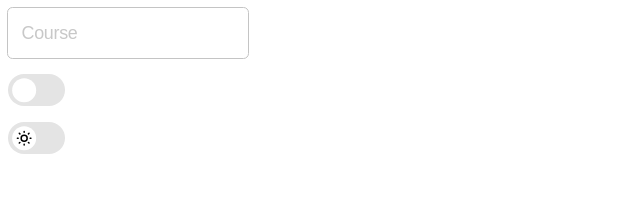
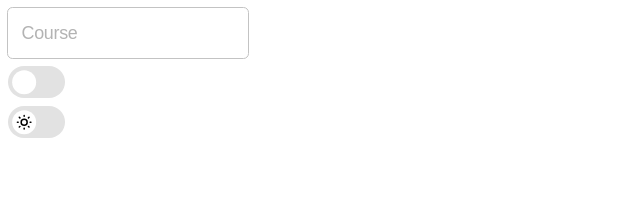
Before and after one commit to Myslitel666/Svelte-UI, a SvelteKit app: page / in a window 1280 px wide. Shown: the top 212 px of the page, without its empty margins (0-640 px from the left). Built offline with nearby package versions, Linux system fonts and the light colour scheme.

Commit message:
Fixed a bug related to changing the background for a light theme.

```diff
--- a/src/components/inputs/switches/Switch.svelte
+++ b/src/components/inputs/switches/Switch.svelte
@@ -4,9 +4,6 @@
         style:height = {height}
         style:background-color = {checked ? theme.primaryColor : theme.fillColor}
         style:--Xl-border-radius = {borderRadius}
-        on:keydown={()=> {}}
-        role="button"
-        tabindex="0"
     >
     </span>
     <span
@@ -66,7 +63,7 @@
         position: absolute;
         width: 3.55rem;
         border-radius: var(--Xl-border-radius);
-        transition: 0.6s;
+        transition: var(--Xl-effectsTimeCode);
     }
     .switch {
         position: absolute;
@@ -74,7 +71,7 @@
         width: 1.5rem;
         height: 1.5rem;
         border-radius: var(--Xl-border-radius);
-        transition: .3s;
+        transition: var(--Xl-effectsTimeCode);
         display: flex; /* Используем Flexbox для центрирования */
         justify-content: center; /* Центрируем по горизонтали */
         align-items: center; /* Центрируем по вертикали */
--- a/src/components/inputs/text-fields/TextField.svelte
+++ b/src/components/inputs/text-fields/TextField.svelte
@@ -8,15 +8,13 @@
         style:--Xl-height = {height}
         style:border = none
         style:border-radius = {borderRadius}
-        style:transition = 'outline-color {effectsTimeCode} ease'
-        style:background-color = {theme.backgroundColor}
         style:padding-left = {paddingLeft}
         style:padding-right = {paddingRight}
         style:font-size = {fontSize}
         style:font-width = 0.5rem
         style:--Xl-color = {theme.primaryColor}
+        style:--Xl-border-color = {theme.borderColor}
         style:--Xl-textColor = {theme.textColor}
-        style:--Xl-borderColor = {theme.borderColor}
         style:--Xl-hoverBorderColor = {theme.textColor}
         style:--Xl-borderWidthActive = {borderWidthActive}
     />
@@ -24,10 +22,9 @@
         for='input-base'
         style:position = 'absolute'
         style:margin-left = {paddingLeft}
-        style:transition = 'all {effectsTimeCode} ease'
-        style:--Xl-liftingHeight = {height}
         style:--Xl-color = {theme.primaryColor}
         style:--Xl-font-size = {fontSize}
+        style:--Xl-liftingHeight = {height}
         style:--Xl-labelColor = {theme.labelColor}
         style:--Xl-labelBgColor = {theme.backgroundColor}
     >
@@ -43,7 +40,6 @@
     export let width = '15rem'                             /* Ширина поля */
     export let label = 'Course'                            /* Надпись */
     export let borderRadius = '0.28rem';                   /* Радиус скругления углов */
-    export let effectsTimeCode = '0.3s';                   /* Тайм-код для применения того или иного эффекта */
     export let paddingLeft = '0.85rem';                    /* Отступ от левой границы до курсора */
     export let paddingRight = '0.85rem';                   /* Отступ до правой границы */
     export let fontSize = '1.12rem';                       /* Размер шрифта */
@@ -60,16 +56,19 @@
 <style>
     input {
         height: var(--Xl-height);
-        outline-color: var(--Xl-borderColor);
+        outline-color: var(--Xl-border-color);
         outline-width: 1px;
         outline-style: solid;
         color: var(--Xl-textColor);
+        background-color: var(--Xl-background-color);
+        transition: outline-color var(--Xl-effectsTimeCode)
     }
 
     label {
         pointer-events: none; /* Нажатие на label не перекрывает не припятствует активации input */
         font-size: var(--Xl-font-size);
         color: var(--Xl-labelColor);
+        transition: var(--Xl-effectsTimeCode)
     }
 
     .input-container {
@@ -93,13 +92,12 @@
 
     input:focus + label {
         color: var(--Xl-color); /* Изменяем цвет на основной цвет */
-        font-weight: 100;
     }
 
     input:focus + label, input:not(:placeholder-shown) + label {
         transform: translate(-0.26rem, calc(-1 * var(--Xl-liftingHeight)/2 - 0.16rem)); /* Сдвигаем метку влево и вверх */
         font-size: 0.81rem; /* Уменьшаем размер шрифта */
-        background-color: var(--Xl-labelBgColor);
+        background-color: var(--Xl-background-color);
         padding: 0 0.26rem 0 0.26rem;
     }
 </style>
--- a/src/routes/+page.svelte
+++ b/src/routes/+page.svelte
@@ -18,7 +18,7 @@
 
 <style>
 	.component {
-		margin-top: 1rem
+		margin-top: 0.5rem;
 	}
 
 	#page {
--- a/src/routes/app.css
+++ b/src/routes/app.css
@@ -3,12 +3,20 @@
 
 body {
 	margin: 0;
-	transition: 0.6s;
+	transition: background-color 0.3s;
+	background-color: var(--Xl-background-color);
+	--Xl-dark-bg-color: #161616;
+	--Xl-light-bg-color: #fff;
+	--Xl-background-color: var(--Xl-light-bg-color);
+	--Xl-effectsTimeCode: 0.3s;
 }
 
 .dark {
-	background-color: #161616;
+	--Xl-background-color: var(--Xl-dark-bg-color);
+	background-color: var(--Xl-background-color);
 }
+
 .light {
-	background-color: white;
+	--Xl-background-color: var(--Xl-light-bg-color);
+	background-color: var(--Xl-background-color);
 }
--- a/src/store/ColorThemeStore.ts
+++ b/src/store/ColorThemeStore.ts
@@ -6,10 +6,10 @@ const themeMode = writable('light');
 // Определение цветов на основе текущей темы с использованием тернарных операторов
 const theme = derived(themeMode, $themeMode => ({
     backgroundColor: $themeMode === 'light' ? 'white' : 'black',
-    primaryColor: $themeMode === 'light' ? '#5bb056' : '#f21919',
-    labelColor: $themeMode === 'light' ? '#c8c8c8' : '#484848',
-    borderColor: $themeMode === 'light' ? '#c4c4c4' : '#444444',
-    fillColor: $themeMode === 'light' ? '#e4e4e4' : '#888888',
+    primaryColor: $themeMode === 'light' ? '#5bb056' : '#f41c1c',
+    labelColor: $themeMode === 'light' ? '#b3b3b3' : '#808080',
+    borderColor: $themeMode === 'light' ? '#c3c3c3' : '#606060',
+    fillColor: $themeMode === 'light' ? '#e2e2e2' : '#424242',
     textColor: $themeMode === 'light' ? '#000000' : '#ffffff',
     buttonColor: $themeMode === 'light' ? '#007bff' : '#1e90ff',
     themeMode: $themeMode // добавляем режим темы, чтобы отслеживать его изменения
@@ -26,13 +26,22 @@ const getOppositeTheme = (theme: string) => {
 
 // Функция для переключения режима темы
 const toggleThemeMode = () => {
-    themeMode.update(current => getOppositeTheme(current));
+    themeMode.update(current => {
+        const newTheme = getOppositeTheme(current);
 
-    themeMode.subscribe(value => {
-        window.document.body.classList.remove(getOppositeTheme(value));
-		window.document.body.classList.toggle(value)
-	});
+        // Удаляем текущую тему
+        document.body.classList.remove(current);
+
+        // Добавляем новую тему
+        document.body.classList.add(newTheme);
+
+        return newTheme;
+    });
 };
 
+// Подписываемся один раз
+themeMode.subscribe(value => {
+    console.log(`Current theme: ${value}`);
+});
 // Экспортируем все необходимые элементы
 export { theme as themeStore, themeMode, toggleThemeMode };
```
